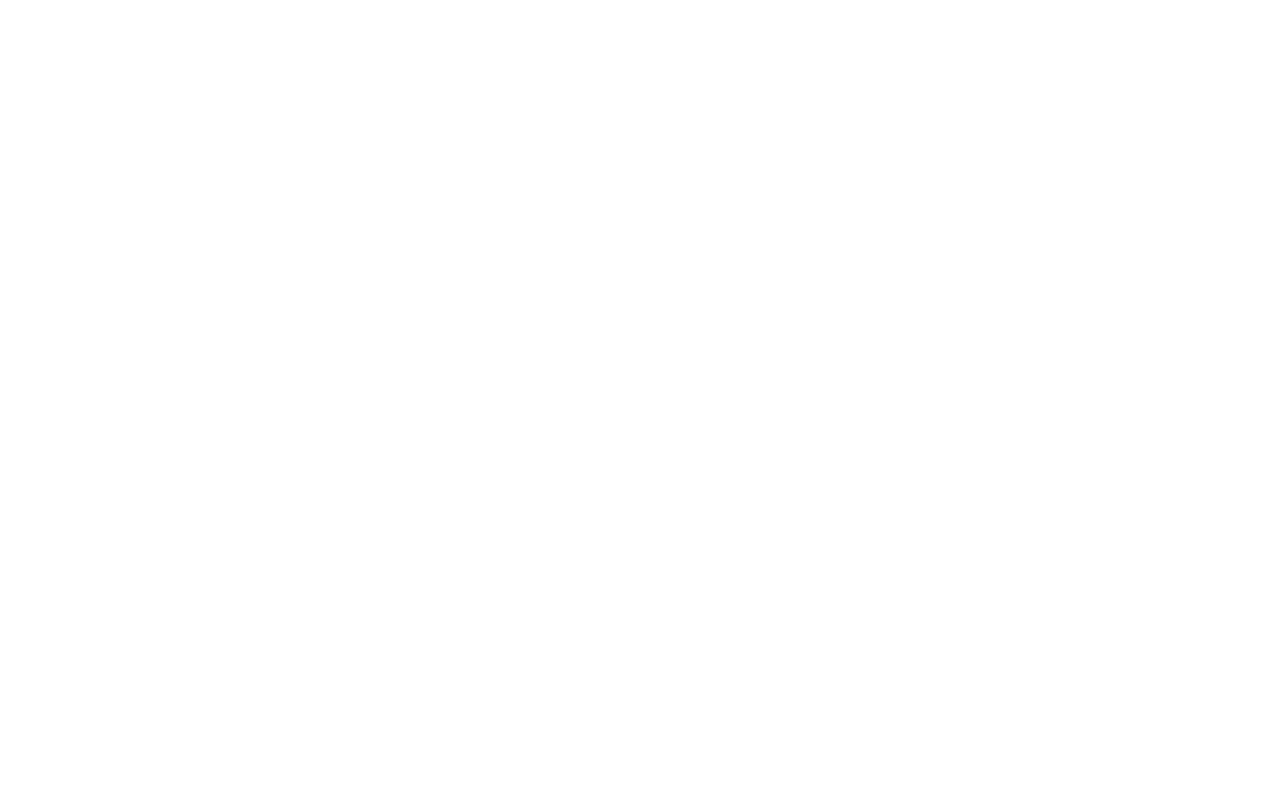
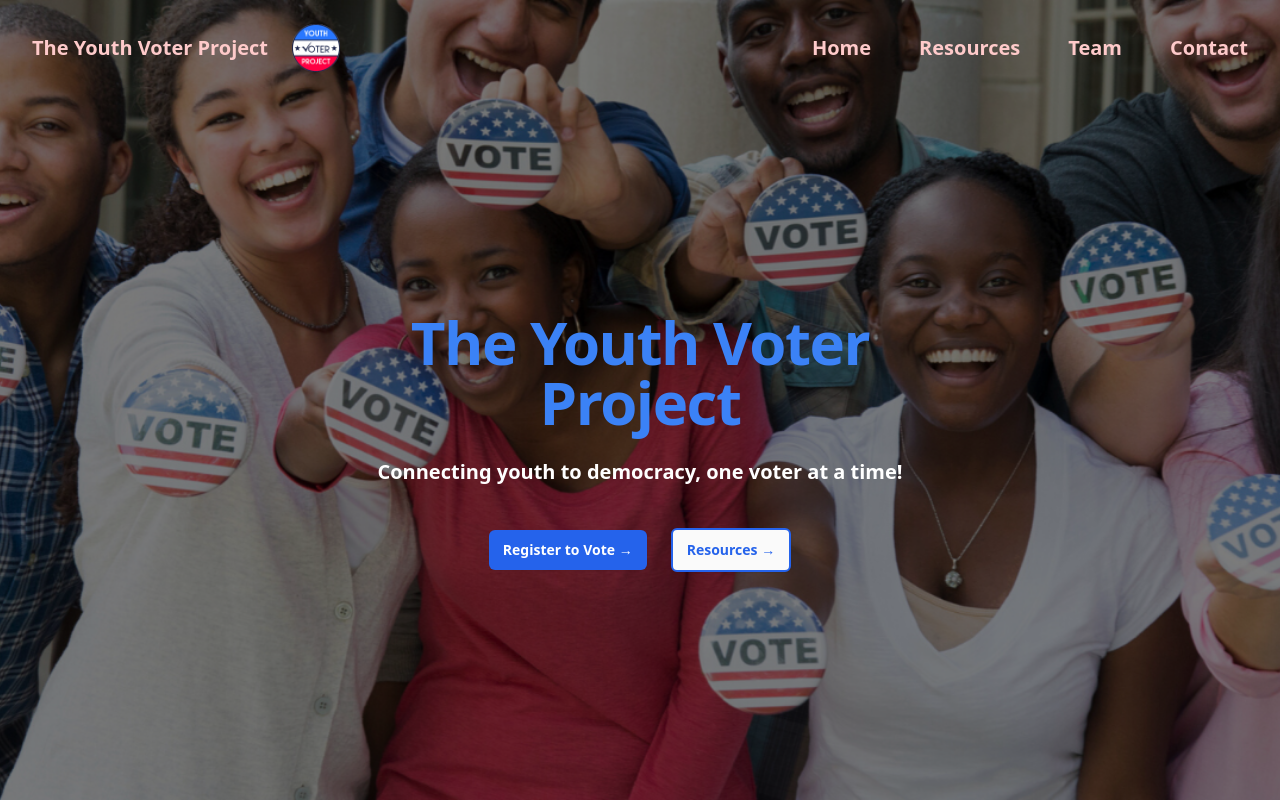
Before and after one commit to aviBandi/youthVoterProject, a React (Create React App) app in the folder my-app/: page /home in a window 1280 px wide. Shown: the top 802 px of the page. Built offline with nearby package versions, Linux system fonts and the light colour scheme; a web font is replaced by a local one.

Commit message:
added the react-router-dom library and that stuff
all the links and routing modules

```diff
--- a/my-app/package.json
+++ b/my-app/package.json
@@ -16,6 +16,7 @@
     "react": "^18.2.0",
     "react-dom": "^18.2.0",
     "react-icons": "^5.0.1",
+    "react-router-dom": "^6.22.3",
     "react-scripts": "5.0.1",
     "web-vitals": "^2.1.4"
   },
--- a/my-app/src/App.js
+++ b/my-app/src/App.js
@@ -3,12 +3,25 @@ import Contact from './pages/contact';
 import Home from './pages/home';
 import Resources from './pages/resources';
 import Team from './pages/team';
+import { BrowserRouter, Routes, Route } from "react-router-dom";
 function App() {
   return (
     <div className="App">
-        {/* < Team /> */}
-        {/* < Resources /> */}
-        {/* <Home /> */}
+      {/* < Team /> */}
+      {/* < Resources /> */}
+      {/* <Home /> */}
+      <BrowserRouter>
+        <Routes>
+          <Route index element={<Home />} />
+          <Route path="/home" element={<Home />} />
+          <Route path="/resources" element={<Resources />} />
+          <Route path="/team" element={<Team />} />
+          <Route path="/contact" element={<Contact />} />
+        </Routes>
+      </BrowserRouter>
+
+
+
     </div>
   );
 }
--- a/my-app/src/components/nav.js
+++ b/my-app/src/components/nav.js
@@ -7,17 +7,17 @@ import logo from "../images/logo.png"
 const Nav = () => {
     const [mobileMenuOpen, setMobileMenuOpen] = useState(false)
     const navigation = [
-        { name: 'Home', href: '#' },
-        { name: 'Resources', href: '#' },
-        { name: 'Team', href: '#' },
-        { name: 'Contact', href: '#' },
+        { name: 'Home', href: '/home' },
+        { name: 'Resources', href: '/resources' },
+        { name: 'Team', href: '/team' },
+        { name: 'Contact', href: '/contact' },
     ]
     return (
         <div>
             <header className="absolute inset-x-0 top-0 z-50">
                 <nav className="flex items-center justify-between p-6 lg:px-8" aria-label="Global">
                     <div className="flex lg:flex-1">
-                        <a href="#" className="-m-1.5 p-1.5">
+                        <a href={"#"} className="-m-1.5 p-1.5">
                             <div className='flex gap-6 items-center'>
 
                                 <div className="-my-6 divide-y">
@@ -49,9 +49,9 @@ const Nav = () => {
                     </div>
                     <div className="hidden lg:flex lg:gap-x-12">
                         {navigation.map((item) => (
-                            <a key={item.name} href={item.href} className="text-xl font-semibold leading-6 text-red-200">
-                                {item.name}
-                            </a>
+                                <a key={item.name} href={item.href} className="text-xl font-semibold leading-6 text-red-200">
+                                    {item.name}
+                                </a>
                         ))}
                     </div>
 
```
Also changed, not shown: 1 other file (tests, documents, lock files or other folders).
